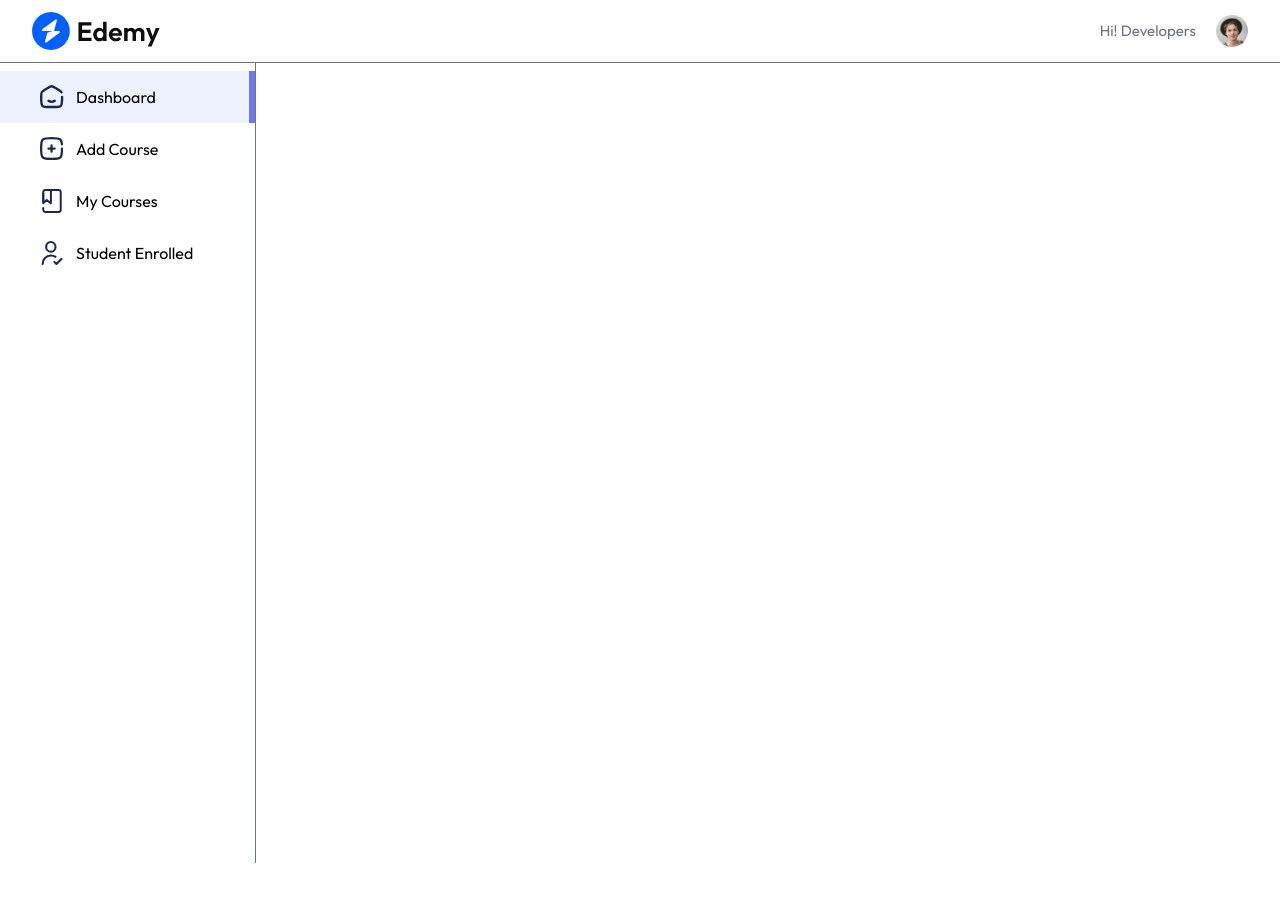
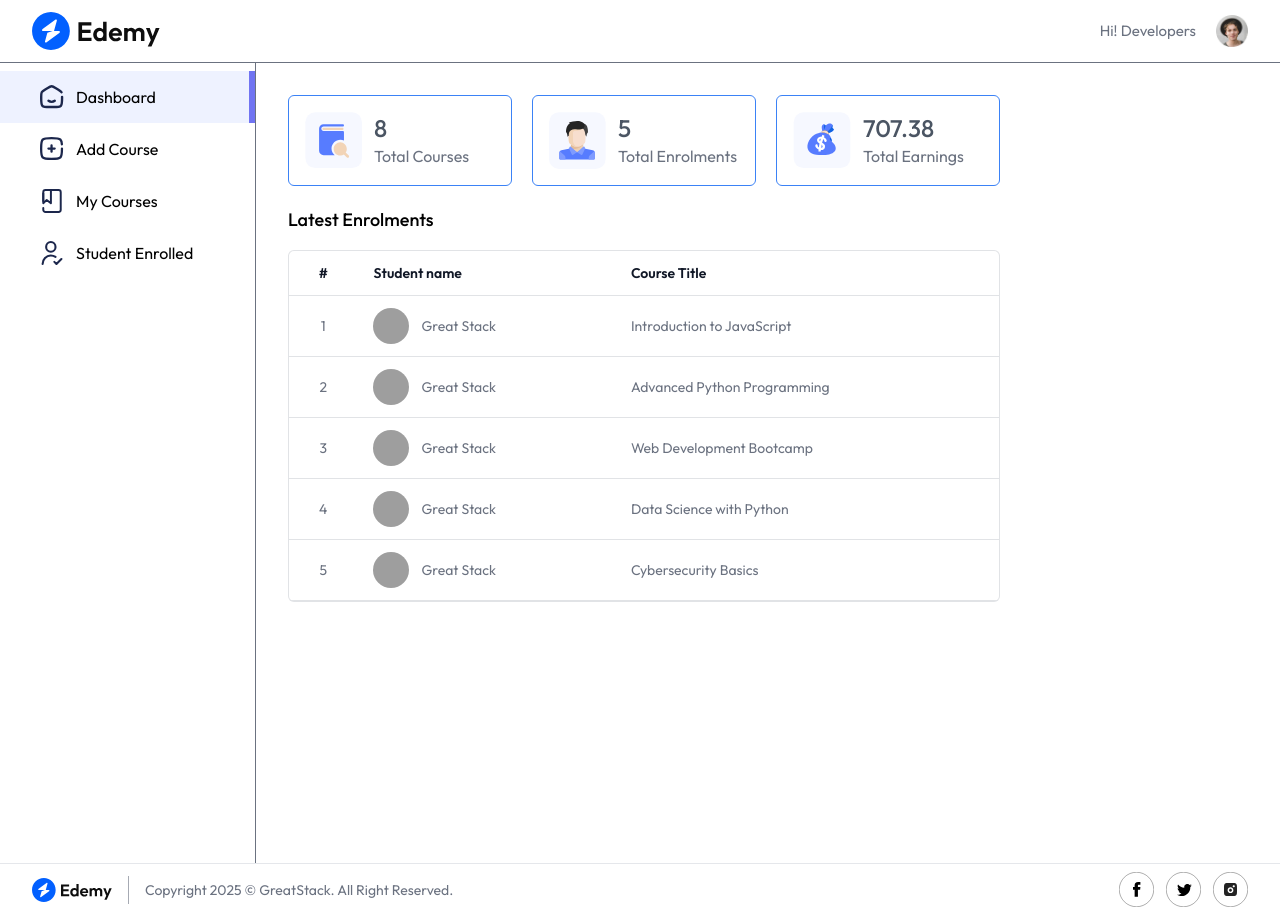
Before and after one commit to arnavsinghrawat/edTech_site, a React (Vite) app in the folder client/: page /educator in a window 1280 px wide. Before the commit the page ends 863 px from the top, so only its background shows below. Built offline with nearby package versions, Linux system fonts and the light colour scheme; no server answers; grey boxes are pictures that could not be loaded.

Commit message:
worked on educator dashboard

```diff
--- a/client/src/App.jsx
+++ b/client/src/App.jsx
@@ -29,7 +29,7 @@
         <Route path='/player/:courseId' element={<Player />}/>
         <Route path='/loading/:path' element={<Loading />}/>
         <Route path='/educator' element={<Educator />}>
-          <Route path='educator' element={<Dashboard />}/>
+          <Route path='/educator' element={<Dashboard />}/>
           <Route path='add-course' element={<AddCourse />}/>
           <Route path='my-courses' element={<MyCourses />}/>
           <Route path='student-enrolled' element={<StudentsEnrolled/>}/>
--- a/client/src/components/educator/Footer.jsx
+++ b/client/src/components/educator/Footer.jsx
@@ -1,10 +1,29 @@
 import React from 'react'
+import { assets } from '../../assets/assets';
 
 const Footer = () => {
   return (
-    <div>
-      <h1>Edu footer</h1>
-    </div>
+    <footer className="flex md:flex-row flex-col-reverse items-center justify-between text-left w-full px-8 border-t">
+      <div className='flex items-center gap-4'>
+        <img src={assets.logo} className='hidden md:block w-20' alt="logo" />
+          <div className='hidden md:block h-7 w-px bg-gray-500/60'>
+          </div>
+          <p className='py-4 text-center text-xs md:text-sm text-gray-500'>
+            Copyright 2025 © GreatStack. All Right Reserved.
+          </p>
+      </div>
+      <div className='flex items-center gap-3 max-md:mt-4'>
+        <a href="#">
+          <img src={assets.facebook_icon} alt="facebook icon" />
+        </a>
+        <a href="">
+          <img src={assets.twitter_icon} alt="twitter icon" />
+        </a>
+        <a href="">
+          <img src={assets.instagram_icon} alt="instagram icon" />
+        </a>
+      </div>
+    </footer>
   );
 }
 
--- a/client/src/components/educator/Sidebar.jsx
+++ b/client/src/components/educator/Sidebar.jsx
@@ -28,7 +28,6 @@
         gap-3 ${isActive ? 'bg-indigo-50 border-r-[6px] border-indigo-500/90':
           'hover:bg-gray-100/90 border-r-[6px] border-white hover:border-gray-100/90'
         }`}
-
         >
           <img src={item.icon} alt="" className='w-6 h-6' />
           <p className='md:block hidden text-center'>{item.name}</p>
--- a/client/src/pages/educator/Dashboard.jsx
+++ b/client/src/pages/educator/Dashboard.jsx
@@ -1,11 +1,89 @@
-import React from 'react'
+import React, { useContext, useEffect, useState } from 'react'
+import { AppContext } from '../../context/AppContext';
+import { assets, dummyDashboardData } from '../../assets/assets';
+import Loading from '../../components/student/Loading';
 
 const Dashboard = () => {
-  return (
-    <div>
-      <h1>Educator DashBoard</h1>
+
+  const {currency} = useContext(AppContext);
+  const [dashboardData, setDashboardData] = useState(null);
+
+  const fetchDashboardData = async () => {
+    setDashboardData(dummyDashboardData)
+  }
+
+  useEffect(() => {
+    fetchDashboardData()
+  ,[]})
+
+  return dashboardData ? (
+    <div className='min-h-screen flex flex-col items-start justify-between
+     gap-8 md:p-8 md:pb-0 p-4 pt-8 pb-0'>
+      <div className='space-y-5'>
+        <div className='flex flex-wrap gap-5 items-center'>
+        <div className='flex items-center gap-3 shadow-card border border-blue-500 p-4 w-56 rounded-md'>
+          <img src={assets.appointments_icon} alt="appointment_icon" />
+          <div>
+            <p className='text-2xl font-medium text-gray-600'>
+            {dashboardData.totalCourses}
+            </p>
+            <p className='text-base text-gray-500'>Total Courses</p>
+          </div>
+        </div>
+        <div className='flex items-center gap-3 shadow-card border border-blue-500 p-4 w-56 rounded-md'>
+          <img src={assets.patients_icon} alt="patient_icon" />
+          <div>
+            <p className='text-2xl font-medium text-gray-600'>
+            {dashboardData.enrolledStudentsData.length}
+            </p>
+            <p className='text-base text-gray-500'>Total Enrolments</p>
+          </div>
+        </div>
+        <div className='flex items-center gap-3 shadow-card border border-blue-500 p-4 w-56 rounded-md'>
+          <img src={assets.earning_icon} alt="patient_icon" />
+          <div>
+            <p className='text-2xl font-medium text-gray-600'>
+            {currency}
+            {dashboardData.totalEarnings}
+            </p>
+            <p className='text-base text-gray-500'>Total Earnings</p>
+          </div>
+        </div>
+        </div>
+        <div>
+          <h2 className='pb-4 text-lg font-medium'>Latest Enrolments</h2>
+          <div className='flex flex-col items-center max-w-4xl w-full overflow-hidden
+          rounded-md bg-white border border-gray-500/20'>
+            <table className='table-fixed md:table-auto w-full overflow-hidden'>
+              <thead className='text-gray-900 border-b border-gray-500/20 text-sm
+              text-left'>
+                <tr>
+                  <th className='px-4 py-3 font-semibold text-center hidden sm:table-cell'>#</th>
+                  <th className='px-4 py-3 font-semibold'>Student name</th>
+                  <th className='px-4 py-3 font-semibold'>Course Title</th>
+                </tr>
+              </thead>
+              <tbody className='text-sm text-gray-500'>
+                {dashboardData.enrolledStudentsData.map((item, index) => (
+                  <tr key={index} className='border-b border-gray-500/20'>
+                    <td className='px-4 py-3 text-center hidden sm:table-cell'>{index + 1}</td>
+                    <td className='px-4 py-3 flex items-center space-x-3'>
+                      <img src={item.student.imageUrl}
+                      alt="profile"
+                      className='w-9 h-9 rounded-full'/>
+                      <span className='truncate'>{item.student.name}</span>
+                    </td>
+                    <td className='px-4 py-3 truncate'>{item.courseTitle}</td>
+                  </tr>
+                ))}
+              </tbody>
+            </table>
+          </div>
+        </div>
+      </div>
+
     </div>
-  );
+  ) : <Loading/>
 }
 
 export default Dashboard
--- a/client/src/pages/educator/Educator.jsx
+++ b/client/src/pages/educator/Educator.jsx
@@ -2,6 +2,7 @@
 import { Outlet } from 'react-router-dom'
 import Navbar from '../../components/educator/Navbar'
 import Sidebar from '../../components/educator/Sidebar'
+import Footer from '../../components/educator/Footer'
 
 const Educator = () => {
 
@@ -17,6 +18,7 @@
           {<Outlet/>}
           </div>
         </div>
+        <Footer/>
 
       </div>
   )
--- a/client/src/pages/educator/MyCourses.jsx
+++ b/client/src/pages/educator/MyCourses.jsx
@@ -1,6 +1,22 @@
-import React from 'react'
+import React, { useContext, useEffect, useState } from 'react'
+import { AppContext } from '../../context/AppContext';
 
 const MyCourses = () => {
+
+  const {currency, allCourse} = useContext(AppContext)
+
+  const [courses, setCourses] = useState(null)
+
+  const fetchEducatorCourses = async () => {
+    setCourses(allCourse)
+  }
+
+  useEffect(() => {
+    fetchEducatorCourses(),
+    []
+  })
+
+
   return (
     <div>
       <h1>Educator Courses</h1>
```
